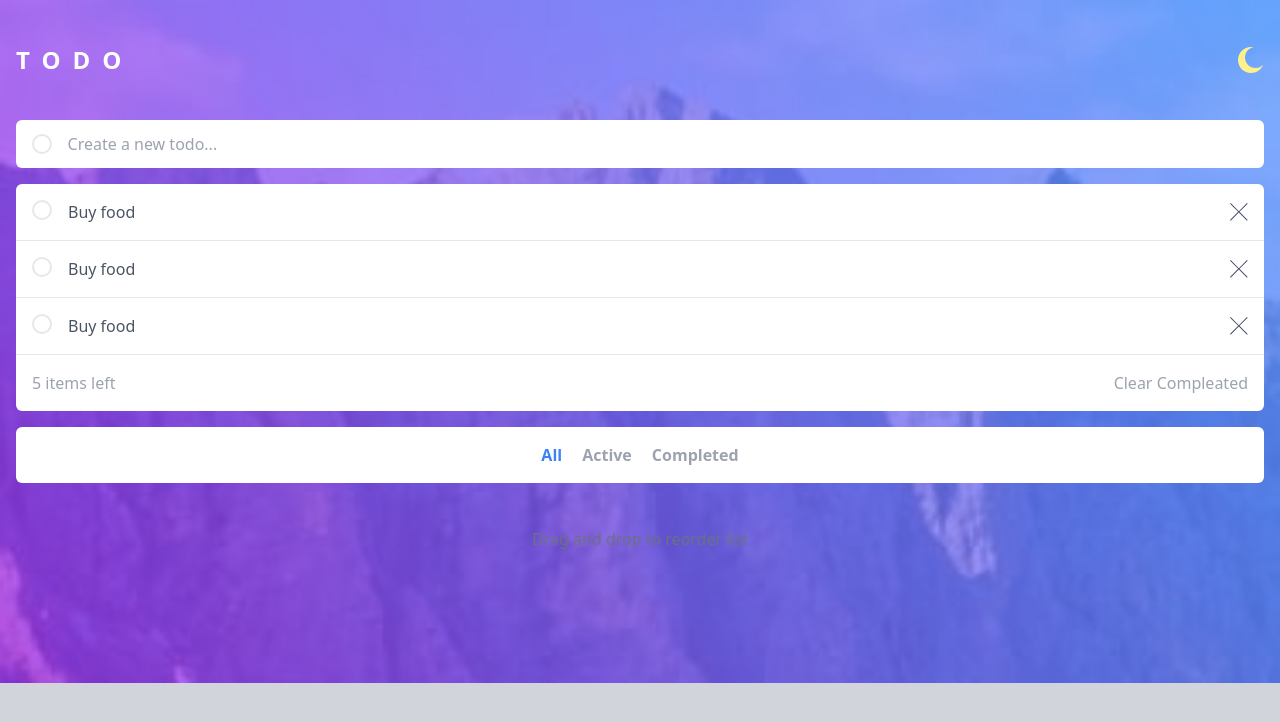
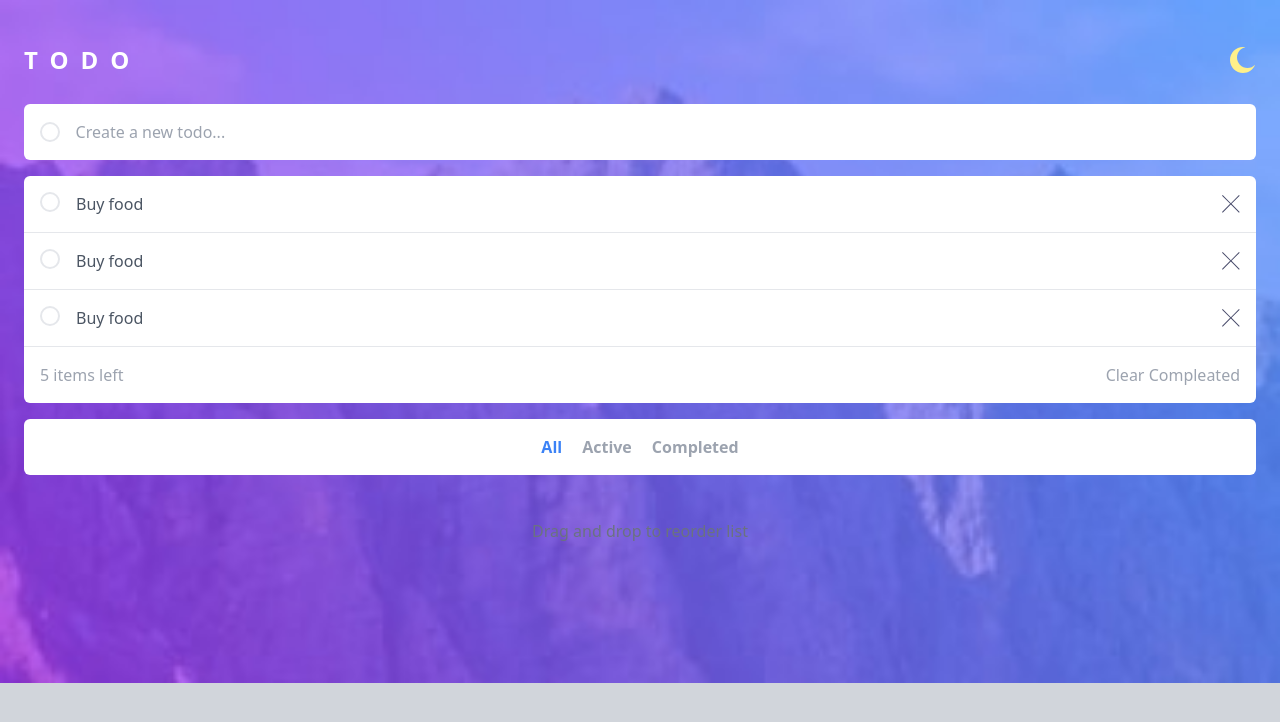
Before and after one commit to plizarraga/react-tailwindcss-todo-app, a React (Vite) app: page / in a window 1280 px wide. Shown: the top 722 px of the page. Built offline with nearby package versions, Linux system fonts and the light colour scheme.

Commit message:
Re-order components

```diff
--- a/src/App.jsx
+++ b/src/App.jsx
@@ -3,7 +3,7 @@ import { CrossIcon, MoonIcon } from "./components";
 const App = () => {
   return (
     <div className="min-h-screen bg-gray-300 bg-[url('./assets/images/bg-mobile-light.jpg')] bg-contain bg-no-repeat">
-      <header className="container mx-auto px-4 pt-11">
+      <header className="container mx-auto px-6 pt-11">
         <div className="flex justify-between">
           <h1 className="text-2xl font-bold uppercase tracking-[0.5em] text-white">
             Todo
@@ -12,7 +12,10 @@ const App = () => {
             <MoonIcon className="fill-yellow-200" />
           </button>
         </div>
-        <form className="mt-11 flex items-center gap-4 overflow-hidden rounded-md bg-white px-4 py-3">
+      </header>
+      <main className="container mx-auto px-6">
+        {/* TodoCreate Component */}
+        <form className="mt-7 flex items-center gap-4 overflow-hidden rounded-md bg-white p-4">
           <span className="inline-block h-5 w-5 rounded-full border-2"></span>
           <input
             type="text"
@@ -20,9 +23,10 @@ const App = () => {
             placeholder="Create a new todo..."
           />
         </form>
-      </header>
-      <main className="container mx-auto mt-4 px-4">
-        <div className="rounded-md bg-white">
+
+        {/* TodoList Component */}
+        <div className="mt4 mt-4 rounded-t-md bg-white">
+          {/* TodoListItem Component */}
           <article className="flex gap-4 border-b border-gray-200 p-4">
             <button
               type="button"
@@ -53,14 +57,16 @@ const App = () => {
               <CrossIcon />
             </button>
           </article>
+        </div>
 
-          <article className="flex justify-between p-4">
+        {/* TodoComputed Component */}
+        <section className="flex justify-between rounded-b-md bg-white p-4">
           <span className="text-gray-400">5 items left</span>
           <button className="text-gray-400">Clear Compleated</button>
-          </article>
-        </div>
-      </main>
-      <section className="container mx-auto mt-4 px-4">
+        </section>
+
+        {/* TodoFilter Component */}
+        <section className="container mx-auto mt-4">
           <div className="flex justify-center gap-5 rounded-md bg-white p-4">
             <button type="button" className="font-semibold text-blue-500">
               All
@@ -79,11 +85,12 @@ const App = () => {
             </button>
           </div>
         </section>
-      <section className="mt-11">
+      </main>
+      <footer className="mt-11">
         <p className="text-center text-gray-500">
           Drag and drop to reorder list
         </p>
-      </section>
+      </footer>
     </div>
   );
 };
```
Lines whose indentation alone changed are shown as unchanged.
